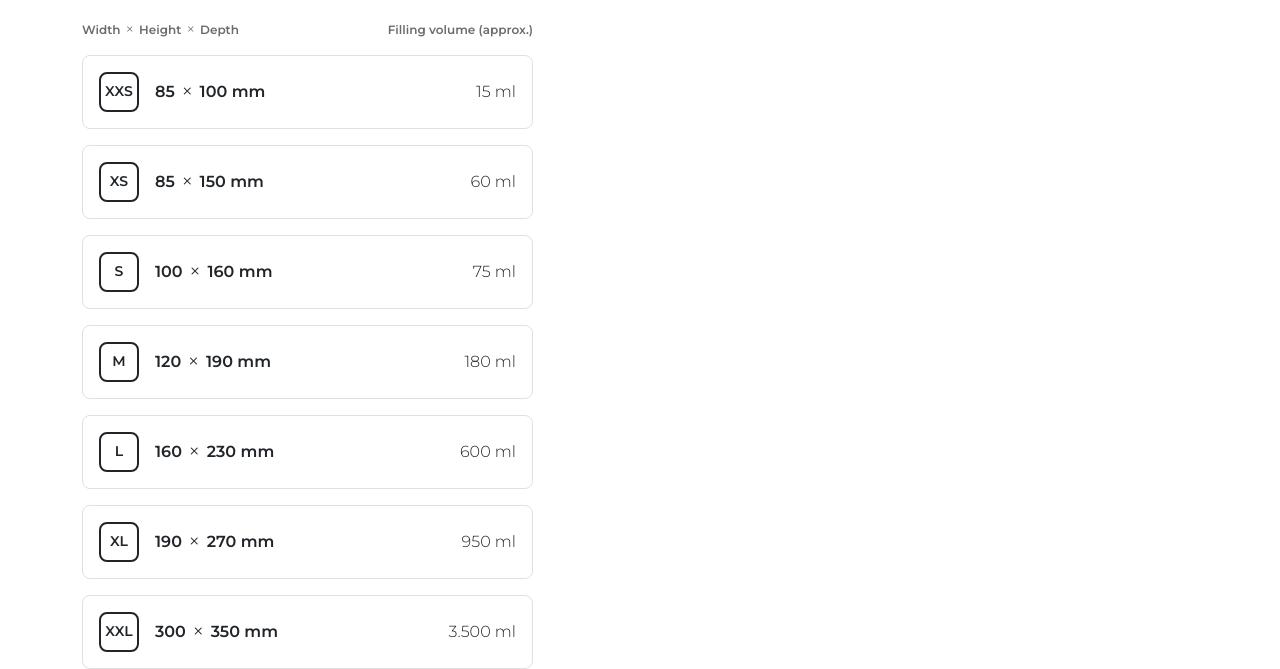
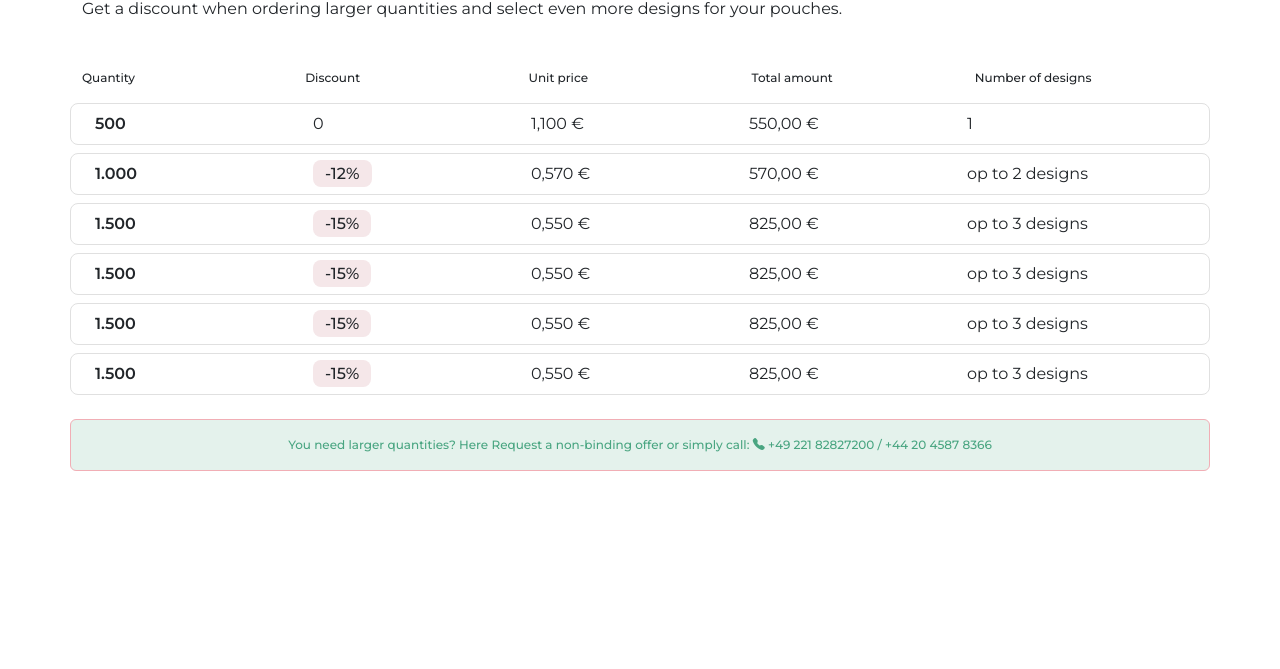
Before and after one commit to lazcansar/configurator, a website built with Vite: page step-4.html in a window 1280 px wide. Shown: the part 279-948 px from the top of the page. After the commit the page ends 800 px from the top, so only its background shows below. Built offline with nearby package versions, Linux system fonts and the light colour scheme.

Commit message:
Step-3 Design

```diff
--- a/step-4.html
+++ b/step-4.html
@@ -94,6 +94,7 @@
         <li>Flat bottom pouch</li>
         <li>Transparent Toni</li>
         <li>XXL</li>
+        <li>500 Pieces</li>
       </ul>
     </div>
   </div>
@@ -101,7 +102,7 @@
   <div class="container mt-4">
     <div class="main-content-header d-flex align-items-center justify-content-between">
       <div class="main-content-title">
-        Size
+        Quantity
       </div>
       <div class="main-content-button">
         <button class="btn btn-back">
@@ -114,107 +115,82 @@
         </button>
       </div>
     </div>
+    <div class="fs-6 font-400">Get a discount when ordering larger quantities and select even more designs for your pouches.</div>
   </div>
 </section>
 <!-- Main Content Title Area -->
 
 <!-- Main Content Box -->
-<section class="main-box mt-4">
+<section class="main-box mt-5">
   <div class="container">
-    <div class="row gap-5">
-      <div class="col-md-5">
-        <div class="main-box-sizing">
-          <div class="main-box-sizing-title d-flex justify-content-between">
-            <span>Width <i class="bi bi-x"></i> Height <i class="bi bi-x"></i> Depth</span>
-            <span>Filling volume (approx.)</span>
+    <div class="quantity-box-head d-flex justify-content-between font-500 mb-3">
+      <div class="quantity-box-head-text">Quantity</div>
+      <div class="quantity-box-head-text">Discount</div>
+      <div class="quantity-box-head-text">Unit price</div>
+      <div class="quantity-box-head-text">Total amount</div>
+      <div class="quantity-box-head-text">Number of designs</div>
     </div>
-          <div class="main-box-sizing-list d-flex flex-column gap-3 mt-3">
-            <!-- Box Sizing List Item -->
-            <div id="xxs" class="main-box-sizing-list-item d-flex align-items-center justify-content-between rounded-3 p-3">
-              <div class="main-box-sizing-list-item-left d-flex align-items-center gap-3">
-                <div class="main-box-sizing-list-item-left-symbol border border-2 border-dark rounded-3">XXS</div>
-                <div class="main-box-sizing-list-item-left-text">85 <i class="bi bi-x"></i> 100 mm</div>
+    <div class="row flex-column gap-2">
+      <!-- Quantity Box Item -->
+      <div class="quantity-box-item d-flex justify-content-between align-items-center rounded-3 py-2 px-4">
+        <div class="quantity-box-item-list">500</div>
+        <div class="quantity-box-item-list">0</div>
+        <div class="quantity-box-item-list">1,100 €</div>
+        <div class="quantity-box-item-list">550,00 €</div>
+        <div class="quantity-box-item-list">1</div>
       </div>
-              <div class="main-box-sizing-list-item-right">
-                <div class="main-box-sizing-list-item-right-text">15 ml</div>
+      <!-- Quantity Box Item -->
+      <!-- Quantity Box Item -->
+      <div class="quantity-box-item d-flex justify-content-between align-items-center rounded-3 py-2 px-4">
+        <div class="quantity-box-item-list">1.000</div>
+        <div class="quantity-box-item-list"><span>-12%</span></div>
+        <div class="quantity-box-item-list">0,570 €</div>
+        <div class="quantity-box-item-list">570,00 €</div>
+        <div class="quantity-box-item-list">op to 2 designs</div>
       </div>
+      <!-- Quantity Box Item -->
+      <!-- Quantity Box Item -->
+      <div class="quantity-box-item d-flex justify-content-between align-items-center rounded-3 py-2 px-4">
+        <div class="quantity-box-item-list">1.500</div>
+        <div class="quantity-box-item-list"><span>-15%</span></div>
+        <div class="quantity-box-item-list">0,550 €</div>
+        <div class="quantity-box-item-list">825,00 €</div>
+        <div class="quantity-box-item-list">op to 3 designs</div>
       </div>
-            <!-- Box Sizing List Item -->
-            <!-- Box Sizing List Item -->
-            <div id="xs" class="main-box-sizing-list-item d-flex align-items-center justify-content-between rounded-3 p-3">
-              <div class="main-box-sizing-list-item-left d-flex align-items-center gap-3">
-                <div class="main-box-sizing-list-item-left-symbol border border-2 border-dark rounded-3">XS</div>
-                <div class="main-box-sizing-list-item-left-text">85 <i class="bi bi-x"></i> 150 mm</div>
+      <!-- Quantity Box Item -->
+      <!-- Quantity Box Item -->
+      <div class="quantity-box-item d-flex justify-content-between align-items-center rounded-3 py-2 px-4">
+        <div class="quantity-box-item-list">1.500</div>
+        <div class="quantity-box-item-list"><span>-15%</span></div>
+        <div class="quantity-box-item-list">0,550 €</div>
+        <div class="quantity-box-item-list">825,00 €</div>
+        <div class="quantity-box-item-list">op to 3 designs</div>
       </div>
-              <div class="main-box-sizing-list-item-right">
-                <div class="main-box-sizing-list-item-right-text">60 ml</div>
+      <!-- Quantity Box Item -->
+      <!-- Quantity Box Item -->
+      <div class="quantity-box-item d-flex justify-content-between align-items-center rounded-3 py-2 px-4">
+        <div class="quantity-box-item-list">1.500</div>
+        <div class="quantity-box-item-list"><span>-15%</span></div>
+        <div class="quantity-box-item-list">0,550 €</div>
+        <div class="quantity-box-item-list">825,00 €</div>
+        <div class="quantity-box-item-list">op to 3 designs</div>
       </div>
+      <!-- Quantity Box Item -->
+      <!-- Quantity Box Item -->
+      <div class="quantity-box-item d-flex justify-content-between align-items-center rounded-3 py-2 px-4">
+        <div class="quantity-box-item-list">1.500</div>
+        <div class="quantity-box-item-list"><span>-15%</span></div>
+        <div class="quantity-box-item-list">0,550 €</div>
+        <div class="quantity-box-item-list">825,00 €</div>
+        <div class="quantity-box-item-list">op to 3 designs</div>
       </div>
-            <!-- Box Sizing List Item -->
-            <!-- Box Sizing List Item -->
-            <div id="s" class="main-box-sizing-list-item d-flex align-items-center justify-content-between rounded-3 p-3">
-              <div class="main-box-sizing-list-item-left d-flex align-items-center gap-3">
-                <div class="main-box-sizing-list-item-left-symbol border border-2 border-dark rounded-3">S</div>
-                <div class="main-box-sizing-list-item-left-text">100 <i class="bi bi-x"></i> 160 mm</div>
-              </div>
-              <div class="main-box-sizing-list-item-right">
-                <div class="main-box-sizing-list-item-right-text">75 ml</div>
-              </div>
-            </div>
-            <!-- Box Sizing List Item -->
-            <!-- Box Sizing List Item -->
-            <div id="m" class="main-box-sizing-list-item d-flex align-items-center justify-content-between rounded-3 p-3">
-              <div class="main-box-sizing-list-item-left d-flex align-items-center gap-3">
-                <div class="main-box-sizing-list-item-left-symbol border border-2 border-dark rounded-3">M</div>
-                <div class="main-box-sizing-list-item-left-text">120 <i class="bi bi-x"></i> 190 mm</div>
-              </div>
-              <div class="main-box-sizing-list-item-right">
-                <div class="main-box-sizing-list-item-right-text">180 ml</div>
-              </div>
-            </div>
-            <!-- Box Sizing List Item -->
-            <!-- Box Sizing List Item -->
-            <div id="l" class="main-box-sizing-list-item d-flex align-items-center justify-content-between rounded-3 p-3">
-              <div class="main-box-sizing-list-item-left d-flex align-items-center gap-3">
-                <div class="main-box-sizing-list-item-left-symbol border border-2 border-dark rounded-3">L</div>
-                <div class="main-box-sizing-list-item-left-text">160 <i class="bi bi-x"></i> 230 mm</div>
-              </div>
-              <div class="main-box-sizing-list-item-right">
-                <div class="main-box-sizing-list-item-right-text">600 ml</div>
-              </div>
-            </div>
-            <!-- Box Sizing List Item -->
-            <!-- Box Sizing List Item -->
-            <div id="xl" class="main-box-sizing-list-item d-flex align-items-center justify-content-between rounded-3 p-3">
-              <div class="main-box-sizing-list-item-left d-flex align-items-center gap-3">
-                <div class="main-box-sizing-list-item-left-symbol border border-2 border-dark rounded-3">XL</div>
-                <div class="main-box-sizing-list-item-left-text">190 <i class="bi bi-x"></i> 270 mm</div>
-              </div>
-              <div class="main-box-sizing-list-item-right">
-                <div class="main-box-sizing-list-item-right-text">950 ml</div>
-              </div>
-            </div>
-            <!-- Box Sizing List Item -->
-            <!-- Box Sizing List Item -->
-            <div id="xxl" class="main-box-sizing-list-item d-flex align-items-center justify-content-between rounded-3 p-3">
-              <div class="main-box-sizing-list-item-left d-flex align-items-center gap-3">
-                <div class="main-box-sizing-list-item-left-symbol border border-2 border-dark rounded-3">XXL</div>
-                <div class="main-box-sizing-list-item-left-text">300 <i class="bi bi-x"></i> 350 mm</div>
-              </div>
-              <div class="main-box-sizing-list-item-right">
-                <div class="main-box-sizing-list-item-right-text">3.500 ml</div>
-              </div>
-            </div>
-            <!-- Box Sizing List Item -->
+      <!-- Quantity Box Item -->
 
+
+      <div class="alert alert-danger text-center mt-3 step-4-alert font-500">
+        You need larger quantities? Here Request a non-binding offer or simply call: <i class="bi bi-telephone-fill"></i> +49 221 82827200 / +44 20 4587 8366
       </div>
 
-
-        </div>
-      </div>
-      <div class="col-md-6 image-container">
-
-      </div>
     </div>
 
   </div>
--- a/style.scss
+++ b/style.scss
@@ -20,6 +20,31 @@ $border-hover-color: #E0E0E0;
 $border-selected-color: #117F7D;
 $back-button-hover-color: #D0E5E5;
 $size-list-symbol-select-background: #d9d9d9;
+%box-item {
+    position: relative;
+    overflow: hidden;
+    cursor: pointer;
+    border: 1px solid $border-hover-color;
+    &:not(.selected):hover {
+        background-color: $main-box-hover-color;
+        outline: 2px solid $border-hover-color;
+    }
+}
+.font-400 {
+    font-weight: 400;
+}
+.font-500 {
+    font-weight: 500;
+}
+.font-600 {
+    font-weight: 600;
+}
+.font-700 {
+    font-weight: 700;
+}
+.font-800 {
+    font-weight: 800;
+}
 
 body {
     font-family: "Montserrat", sans-serif;
@@ -373,9 +398,6 @@ body {
                 font-weight: 600;
                 color: $active-color-hover;
             }
-        }
-        // Step 3 Finish
-        .main-box-sizing {
             .main-box-sizing-list {
                 .main-box-sizing-list-item {
                     position: relative;
@@ -422,7 +444,35 @@ body {
             transform: scale(1);
         }
 
+        // Step 3 Finish
         // Step 4 Start
+        .quantity-box-head {
+            font-size: 0.75rem;
+            .quantity-box-head-text {
+                width: 25%;
+            }
+        }
+        .quantity-box-item {
+            @extend %box-item;
+            .quantity-box-item-list {
+                width: 25%;
+                font-weight: 400;
+                span {
+                    background-color: #f5e7e9;
+                    font-weight: 500;
+                    padding: 0.25rem 0.75rem;
+                    border-radius: 0.5rem;
+                }
+                &:nth-child(1) {
+                    font-weight: 600;
+                }
+            }
+        }
+        .step-4-alert {
+            background-color: #e4f2ec;
+            font-size: 0.75rem;
+            color: #49a581;
+        }
 
 
         // Step 4 Finish
```
Also changed, not shown: main.js (+29 -0 lines). Lines whose indentation alone changed are shown as unchanged.
